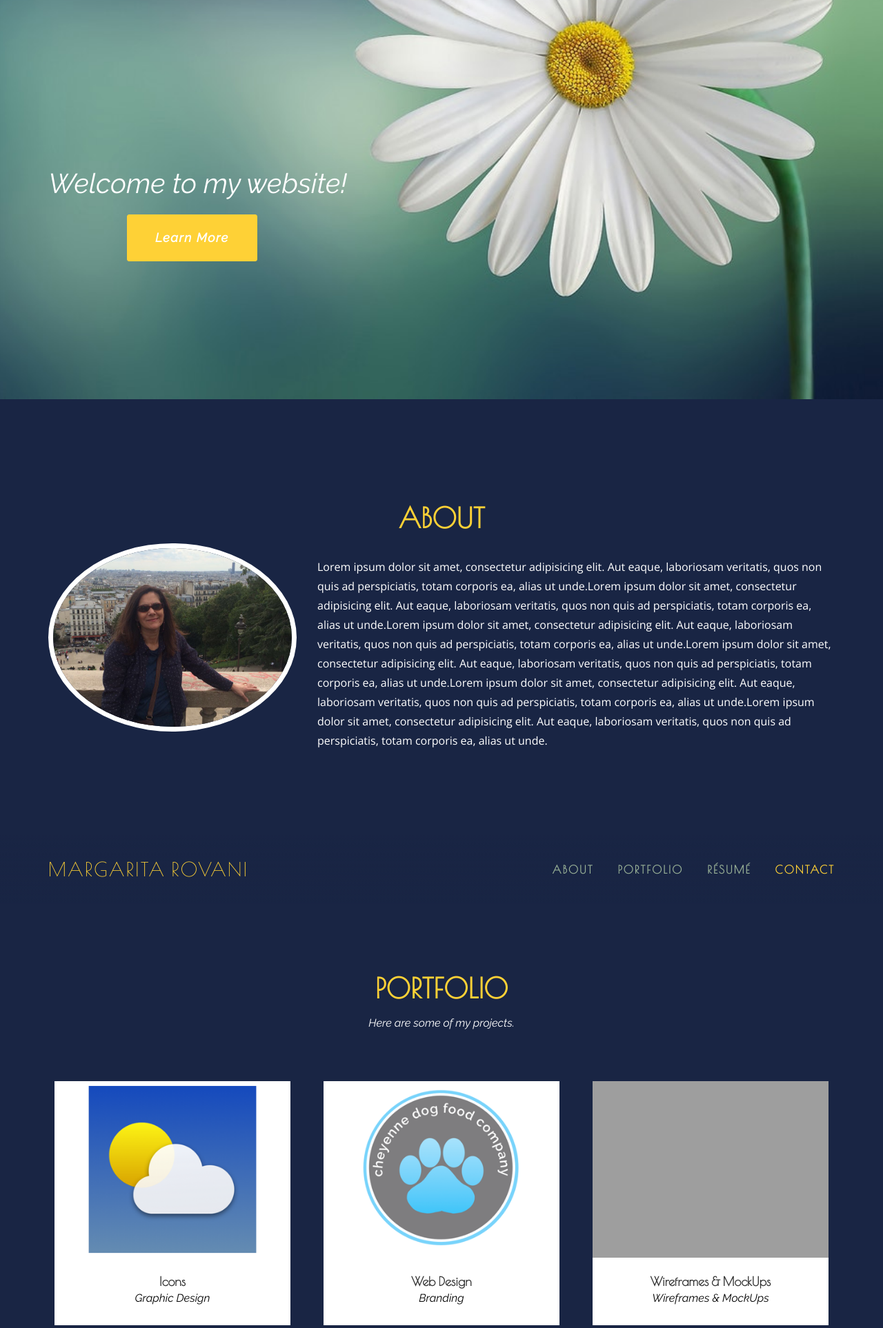
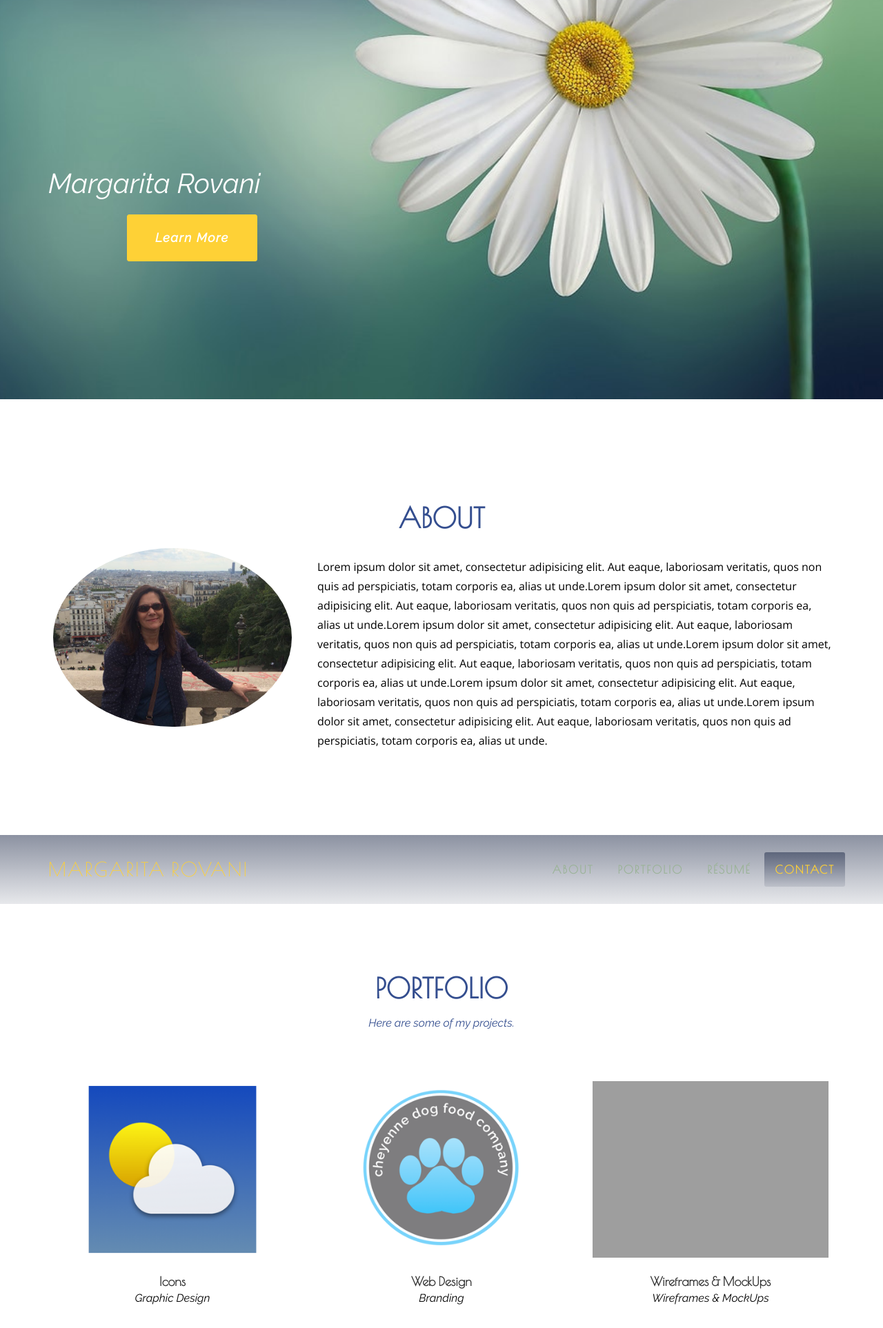
Before and after one commit to mrovani/eMRovaniWebsite, a PHP site: page / in a window 1280 px wide, after a click on "PORTFOLIO". Shown: the part 374-2300 px from the top of the page at 69% size. Run offline with PHP 8.4, Linux system fonts and the light colour scheme; some libraries are stand-ins or nearby versions; grey boxes are pictures that could not be loaded.

Commit message:
changed background to white

```diff
--- a/index.html
+++ b/index.html
@@ -22,7 +22,7 @@
 
 
     <!-- Theme CSS -->
-    <link href="css/agency.min.css" rel="stylesheet">
+    <link href="css/main.min.css" rel="stylesheet">
     <script src="https://code.jquery.com/jquery-3.2.1.min.js" integrity="sha256-hwg4gsxgFZhOsEEamdOYGBf13FyQuiTwlAQgxVSNgt4="
       crossorigin="anonymous"></script>
 
@@ -77,7 +77,7 @@
     <header>
         <div class="container">
             <div class="intro-text">
-                <div class="intro-lead-in">Welcome to my website!</div>
+                <div class="intro-lead-in">Margarita Rovani</div>
                 <a href="#about" class="page-scroll btn btn-xl-header">Learn More</a>
             </div>
         </div>
@@ -122,7 +122,7 @@
     </section> -->
 
     <!-- About Section -->
-    <section id="about" class="bg-darkest-gray">
+    <section id="about" class="bg-lt-navy">
         <div class="container">
             <div class="row">
                 <div class="col-lg-12 text-center">
@@ -146,7 +146,7 @@
     </section>
 
     <!-- Portfolio Grid Section -->
-    <section id="portfolio" class="bg-darkest-gray">
+    <section id="portfolio" class="bg-lt-navy">
         <div class="container">
             <div class="row">
                 <div class="col-lg-12 text-center">
@@ -244,7 +244,7 @@
     </section>
 
     <!-- Résumé Section -->
-    <section id="resume" class="bg-darkest-gray">
+    <section id="resume" class="bg-lt-navy">
         <div class="container">
             <div class="row">
                 <div class="col-lg-12 text-center">
@@ -252,7 +252,7 @@
                     <h3 class="section-subheading text-muted">Lorem ipsum dolor sit amet consectetur.</h3>
                 </div>
             </div>
-            <!-- <div class="row">
+            <div class="row">
                 <div class="col-lg-12">
                     <ul class="timeline">
                         <li>
@@ -322,7 +322,7 @@
                 </div>
             </div>
         </div>
-    </section> -->
+    </section>
 
 
 
@@ -371,9 +371,10 @@
                 </div>
             </div>
             <div class="row">
-              <form action="https://formspree.io/marg.rovani@gmail.com"
-                method="POST">
+
                 <div class="col-lg-12">
+                  <form action="https://formspree.io/marg.rovani@gmail.com"
+                    method="POST">
                     <form name="sentMessage" id="contactForm" novalidate>
                         <div class="row">
                             <div class="col-md-6">
@@ -394,7 +395,7 @@
                             </div>
                             <div class="col-md-6">
                                 <div class="form-group">
-                                    <textarea class="form-control" name="message" placeholder="Your Message *" id="message" required data-validation-required-message="Please enter a message."></textarea>
+                                    <textarea class="form-control" name="messageBody" placeholder="Your Message *" id="message" required data-validation-required-message="Please enter a message."></textarea>
                                     <p class="help-block text-danger"></p>
                                 </div>
                             </div>
@@ -405,8 +406,8 @@
                             </div>
                         </div>
                     </form>
+                  </form>
                 </div>
-              </form>
             </div>
         </div>
     </section>
@@ -415,7 +416,7 @@
         <div class="container">
             <div class="row">
                 <div class="col-md-4">
-                    <span class="copyright">Copyright &copy; Your Website 2016</span>
+                    <span class="copyright">Copyright &copy; Margarita Rovani 2017</span>
                 </div>
                 <div class="col-md-4">
                     <ul class="list-inline social-buttons">
@@ -638,7 +639,7 @@
     <script src="js/contact_me.js"></script>
 
     <!-- Theme JavaScript -->
-    <script src="js/agency.min.js"></script>
+    <script src="js/main.min.js"></script>
     <script src="portfolio.js" charset="utf-8"></script>
 
 </body>
--- a/scss/_variables.scss
+++ b/scss/_variables.scss
@@ -1,16 +1,18 @@
 // Variables
 
-// Gray and Brand Colors for use across theme
+// navy and Brand Colors for use across theme
 
 $theme-primary:    #fed136;
 $theme-danger:     #e74c3c;
 
-$gray-base:			#192544 !default;
-$gray-darker:		lighten($gray-base, 13.5%) !default;
-$gray-dark:			lighten($gray-base, 20%) !default;
-$gray:				lighten($gray-base, 33.5%) !default;
-$gray-light:		lighten($gray-base, 46.7%) !default;
-$gray-lighter:		lighten($gray-base, 93.5%) !default;
+$navy-base:			#192544 !default;
+$navy-darker:		lighten($navy-base, 13.5%) !default;
+$navy-dark:			lighten($navy-base, 20%) !default;
+$navy:				lighten($navy-base, 33.5%) !default;
+$navy-light:		lighten($navy-base, 46.7%) !default;
+$navy-lighter:		lighten($navy-base, 93.5%) !default;
+
+$navy-gradient: linear-gradient(rgba(25, 37, 68, 0.5), rgba(25, 37, 68, 0.1));
 
 
 // rgba(25, 37, 68, 1.00) - Big Stone - #192544
--- a/scss/agency.scss
+++ b/scss/main.scss
@@ -14,11 +14,11 @@ body {
 
 .text-muted-about {
     margin-top: 20px;
-    color: white;
+    color: black;
 }
 
 .text-primary {
-    color: $theme-primary;
+    color: $navy-base;
 }
 
 p {
@@ -58,12 +58,12 @@ h1, h2, h3, h4, h5, h6 {
     margin: 0 auto;
 }
 
-.bg-light-gray {
-    background-color: $gray-lighter;
+.bg-light-navy {
+    background-color: #F8F9FA;
 }
 
-.bg-darkest-gray {
-    background-color: $gray-base;
+.bg-darkest-navy {
+    background-color: $navy-base;
 }
 
 // Restyled Primary Buttons
@@ -104,7 +104,8 @@ h1, h2, h3, h4, h5, h6 {
 
 
 .navbar-custom {
-    background: linear-gradient(rgba(25, 37, 68, 0.5), rgba(25, 37, 68, 0.2));
+    background: $navy-gradient;
+    transition: 1s;
     border-color: transparent;
     .navbar-brand {
         color: $theme-primary;
@@ -120,16 +121,18 @@ h1, h2, h3, h4, h5, h6 {
     .navbar-collapse {
         border-color: fade-out(white, .02);
 
+
+
     }
     .navbar-toggle {
-        background-color: $theme-primary;
+        background-color: $navy-base;
         border-color: $theme-primary;
         @include heading-font;
         color: white;
         font-size: 12px;
         &:hover,
         &:focus {
-            background-color: $theme-primary;
+            background-color: $navy-base;
         }
     }
     .nav {
@@ -145,7 +148,7 @@ h1, h2, h3, h4, h5, h6 {
                 &:focus {
                     color: $theme-primary;
                     outline: solid $theme-primary 1px;
-                    background-color: transparent;
+                    background: $navy-gradient;
 
 
                 }
@@ -156,21 +159,20 @@ h1, h2, h3, h4, h5, h6 {
     .navbar-nav>.active>a {
         border-radius: 0;
         color: $theme-primary;
-        background-color: transparent;
-
+        background: $navy-gradient;
 
     }
     .navbar-nav>.active>a:hover,
     .navbar-nav>.active>a:focus {
         color: $theme-primary;
-        background-color: transparent;
+        background: $navy-gradient;
 
     }
 }
 
 @media(min-width:768px) {
     .navbar-custom {
-        background: linear-gradient(rgba(25, 37, 68, 0.8), rgba(25, 37, 68, 0.6));
+        background: $navy-gradient;
         padding: 25px 0;
         border: none;
         .navbar-brand {
@@ -182,11 +184,18 @@ h1, h2, h3, h4, h5, h6 {
     }
 }
 
+@media(max-width:768px) {
+  .navbar-collapse{
+    background-color: $navy-base;
+  }
+}
+
 // Navbar Change on Scroll
 
 @media(min-width:768px) {
     .navbar-custom.affix {
-        background: linear-gradient(rgba(25, 37, 68, 0.9), rgba(25, 37, 68, 0.9));
+        background-color: $navy-base;
+        transition: 1s;
         padding: 10px 0;
         .navbar-brand {
             font-size: 1.5em;
@@ -254,7 +263,7 @@ section {
         font-size: 40px;
         margin-top: 0;
         margin-bottom: 15px;
-        color: $theme-primary;
+        color: $navy-dark;
     }
     h3.section-subheading {
         font-size: 16px;
@@ -263,7 +272,7 @@ section {
         font-style: italic;
         font-weight: 400;
         margin-bottom: 75px;
-        color: white;
+        color: $navy-dark;
     }
 }
 
@@ -289,7 +298,7 @@ section {
 
           margin: 0 auto;
             .portfolio-hover {
-                background: fade-out($gray-base, .4);
+                background: fade-out($theme-primary, 0.4);
                 position: absolute;
                 width: 100%;
                 height: 100%;
@@ -555,10 +564,12 @@ section {
 
 
 section#contact {
-    background-color: $gray-darker;
+    background-color: $navy-darker;
     background-image: url('../img/map-image.png');
-    background-position: center;
+    background-position: center center;
     background-repeat: no-repeat;
+    @include background-cover;
+    max-width: 100%;
     .section-heading {
         color: $theme-primary;
     }
@@ -582,22 +593,22 @@ section#contact {
     ::-webkit-input-placeholder {
        @include heading-font;
        font-weight: 700;
-       color: $gray-base;
+       color: $navy-base;
     }
     :-moz-placeholder { /* Firefox 18- */
        @include heading-font;
        font-weight: 700;
-       color: $gray-base;
+       color: $navy-base;
     }
     ::-moz-placeholder {  /* Firefox 19+ */
        @include heading-font;
        font-weight: 700;
-       color: $gray-base;
+       color: $navy-base;
     }
     :-ms-input-placeholder {
        @include heading-font;
        font-weight: 700;
-       color: $gray-base;
+       color: $navy-base;
     }
     .text-danger {
         color: $theme-danger;
@@ -629,7 +640,7 @@ ul.social-buttons {
     li {
         a {
             display: block;
-            background-color: $gray-darker;
+            background-color: $navy-darker;
             height: 40px;
             width: 40px;
             border-radius: 100%;
@@ -707,7 +718,7 @@ ul.social-buttons {
             height:75px;
             width:1px;
             margin-left:35px;
-            background-color:$gray-darker;
+            background-color:$navy-darker;
             transform: rotate(45deg);
             -ms-transform: rotate(45deg);
             /* IE 9 */
@@ -717,7 +728,7 @@ ul.social-buttons {
             .rl {
                 height:75px;
                 width:1px;
-                background-color:$gray-darker;
+                background-color:$navy-darker;
                 transform: rotate(90deg);
                 -ms-transform: rotate(90deg);
                 /* IE 9 */
```
Also changed, not shown: css/main.min.css, img/initialsLogo copy.png (added), js/main.js (renamed from js/agency.js), js/main.min.js (renamed from js/agency.min.js), 2 other files.
